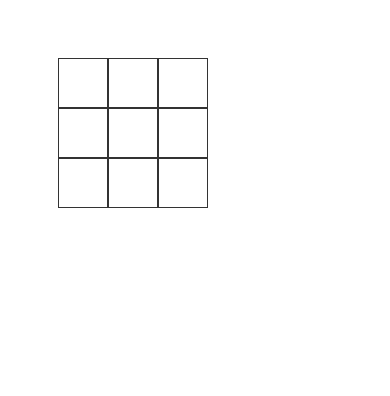
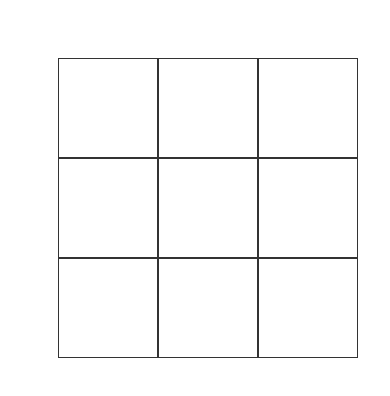
Before and after one commit to MoDev0/TIC-TAC-TOE, a plain HTML site: page index.html in a window 390 px wide. Drawn offline with Linux system fonts and the light colour scheme.

Commit message:
Add media query

```diff
--- a/css/style.css
+++ b/css/style.css
@@ -1,18 +1,28 @@
+@font-face {
+    font-family: Tourney;
+    src: url('./fonts/Tourney/Tourney-Italic-VariableFont_wdth\,wght.ttf');
+
+}
+body{
+    font-family:  Tourney;
+    font-size: larger;
+}
 .box-container{
     display: grid;
-    /* background-color:whitesmoke; */
     grid-template-columns: repeat(3,1fr);
     padding: 50px;
-    height: 150px;
-    width: 150px;
+    height: 300px;
+    width: 300px;
 
 
 }
 .container{
     display: grid;
     place-items: center;
+
     margin-top: 50px;
 }
+
 .box-container div{
     background-color: white;
     border: 1px solid rgba(0, 0, 0, 0.8);
@@ -26,3 +36,19 @@
     background-color: grey;
 
 }
+.btnDiv{
+    margin-top: 100px;
+}
+
+@media (max-width: 420px) {
+      .card-container{
+
+        width:fit-content;
+    }
+
+
+
+
+
+
+}
```
